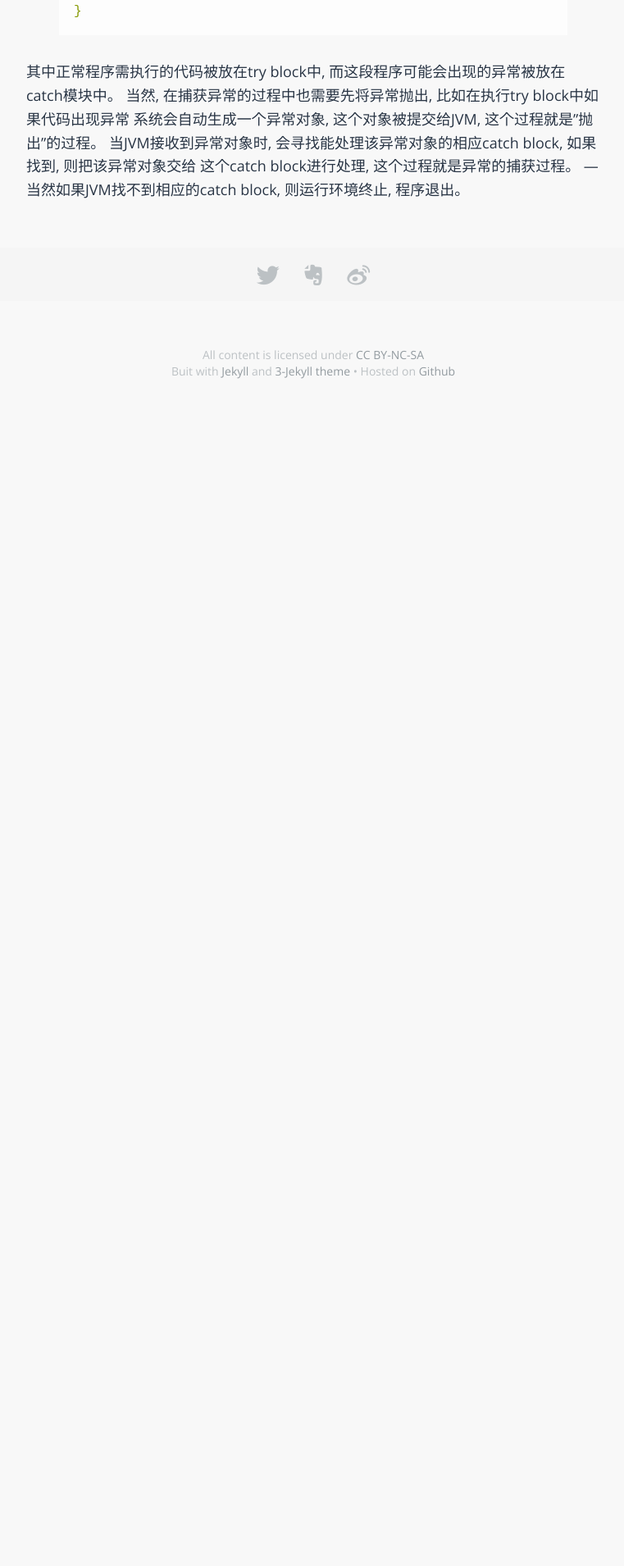
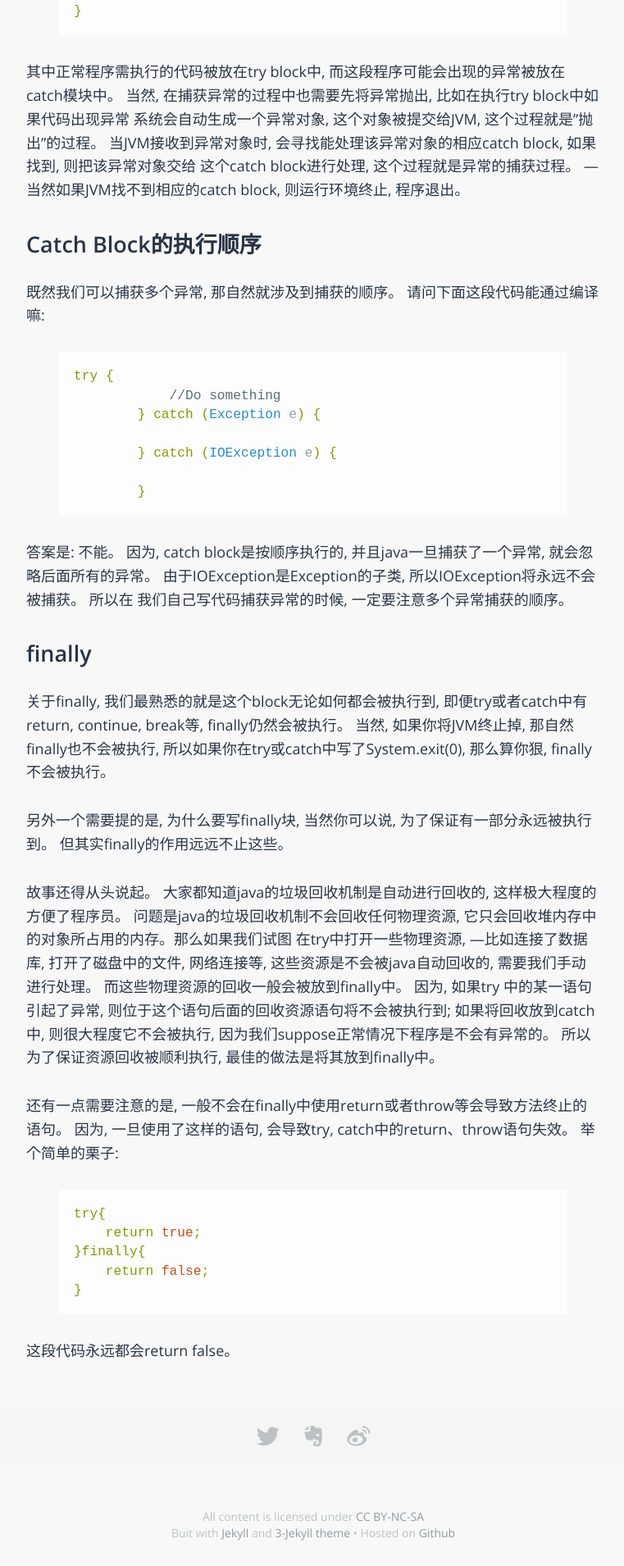
Before and after one commit to sophiesongge/sophiesongge.github.io, a Jekyll site: the page built from _posts/2016-12-13-java-exception.markdown, in a window 1280 px wide. Shown: the part 2007-3917 px from the top of the page at 82% size, without its empty margins (258-1019 px from the left). Built offline with Jekyll 4.4.1, drawn with Linux system fonts in a browser that asks for light colours; some web fonts are replaced.

Commit message:
finish java exception

```diff
--- a/_posts/2016-12-13-java-exception.markdown
+++ b/_posts/2016-12-13-java-exception.markdown
@@ -71,3 +71,45 @@ try{
 其中正常程序需执行的代码被放在try block中, 而这段程序可能会出现的异常被放在catch模块中。 当然, 在捕获异常的过程中也需要先将异常抛出, 比如在执行try block中如果代码出现异常
 系统会自动生成一个异常对象, 这个对象被提交给JVM, 这个过程就是"抛出"的过程。 当JVM接收到异常对象时, 会寻找能处理该异常对象的相应catch block, 如果找到, 则把该异常对象交给
 这个catch block进行处理, 这个过程就是异常的捕获过程。 --- 当然如果JVM找不到相应的catch block, 则运行环境终止, 程序退出。
+
+Catch Block的执行顺序
+================
+既然我们可以捕获多个异常, 那自然就涉及到捕获的顺序。 请问下面这段代码能通过编译嘛:
+
+{% highlight java %}
+try {
+            //Do something
+        } catch (Exception e) {
+
+        } catch (IOException e) {
+
+        }
+{% endhighlight %}
+
+答案是: 不能。 因为, catch block是按顺序执行的, 并且java一旦捕获了一个异常, 就会忽略后面所有的异常。 由于IOException是Exception的子类, 所以IOException将永远不会被捕获。 所以在
+我们自己写代码捕获异常的时候, 一定要注意多个异常捕获的顺序。
+
+finally
+=======
+
+关于finally, 我们最熟悉的就是这个block无论如何都会被执行到, 即便try或者catch中有return, continue, break等, finally仍然会被执行。 当然, 如果你将JVM终止掉, 那自然finally也不会被执行,
+所以如果你在try或catch中写了System.exit(0), 那么算你狠, finally不会被执行。
+
+另外一个需要提的是, 为什么要写finally块, 当然你可以说, 为了保证有一部分永远被执行到。 但其实finally的作用远远不止这些。
+
+故事还得从头说起。 大家都知道java的垃圾回收机制是自动进行回收的, 这样极大程度的方便了程序员。 问题是java的垃圾回收机制不会回收任何物理资源, 它只会回收堆内存中的对象所占用的内存。那么如果我们试图
+在try中打开一些物理资源, ---比如连接了数据库, 打开了磁盘中的文件, 网络连接等, 这些资源是不会被java自动回收的, 需要我们手动进行处理。 而这些物理资源的回收一般会被放到finally中。 因为, 如果try
+中的某一语句引起了异常, 则位于这个语句后面的回收资源语句将不会被执行到; 如果将回收放到catch中, 则很大程度它不会被执行, 因为我们suppose正常情况下程序是不会有异常的。 所以为了保证资源回收被顺利执行,
+最佳的做法是将其放到finally中。
+
+还有一点需要注意的是, 一般不会在finally中使用return或者throw等会导致方法终止的语句。 因为, 一旦使用了这样的语句, 会导致try, catch中的return、throw语句失效。 举个简单的栗子:
+
+{% highlight java %}
+try{
+    return true;
+}finally{
+    return false;
+}
+{% endhighlight %}
+
+这段代码永远都会return false。
```
